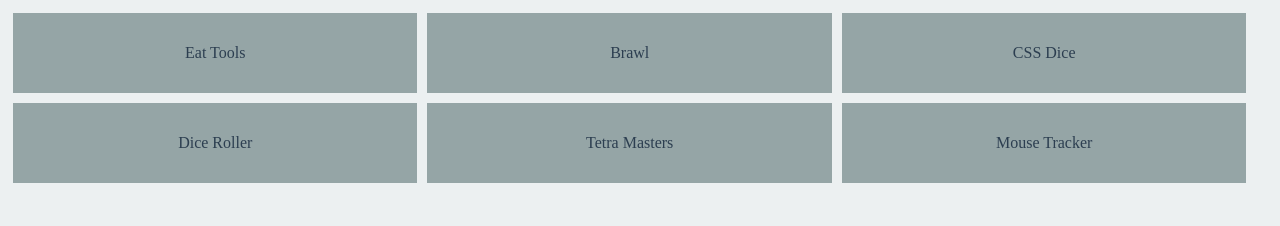
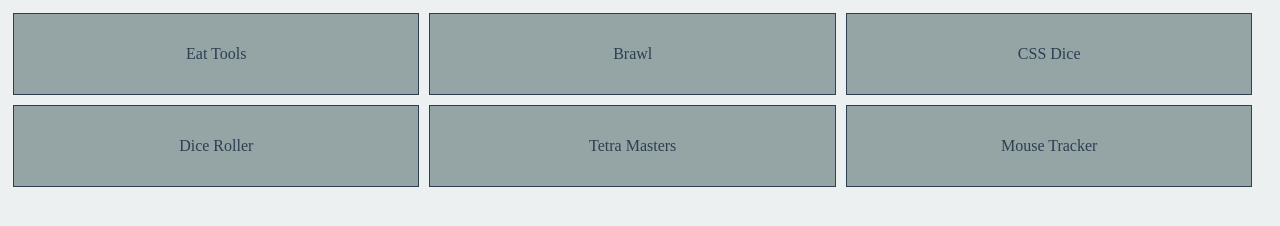
Before and after one commit to jleritte/jleritte.github.io, a plain HTML site: page index.html in a window 1280 px wide. Drawn offline with Linux system fonts and the light colour scheme.

Commit message:
start styles

```diff
--- a/index.html
+++ b/index.html
@@ -22,6 +22,7 @@
 			background: #95a5a6;
 			text-decoration: none;
 			color: #2c3e50;
+			border: 1px solid #2c3e50;
 		}
 		.links A:hover {
 			background: #7f8c8d;
```
